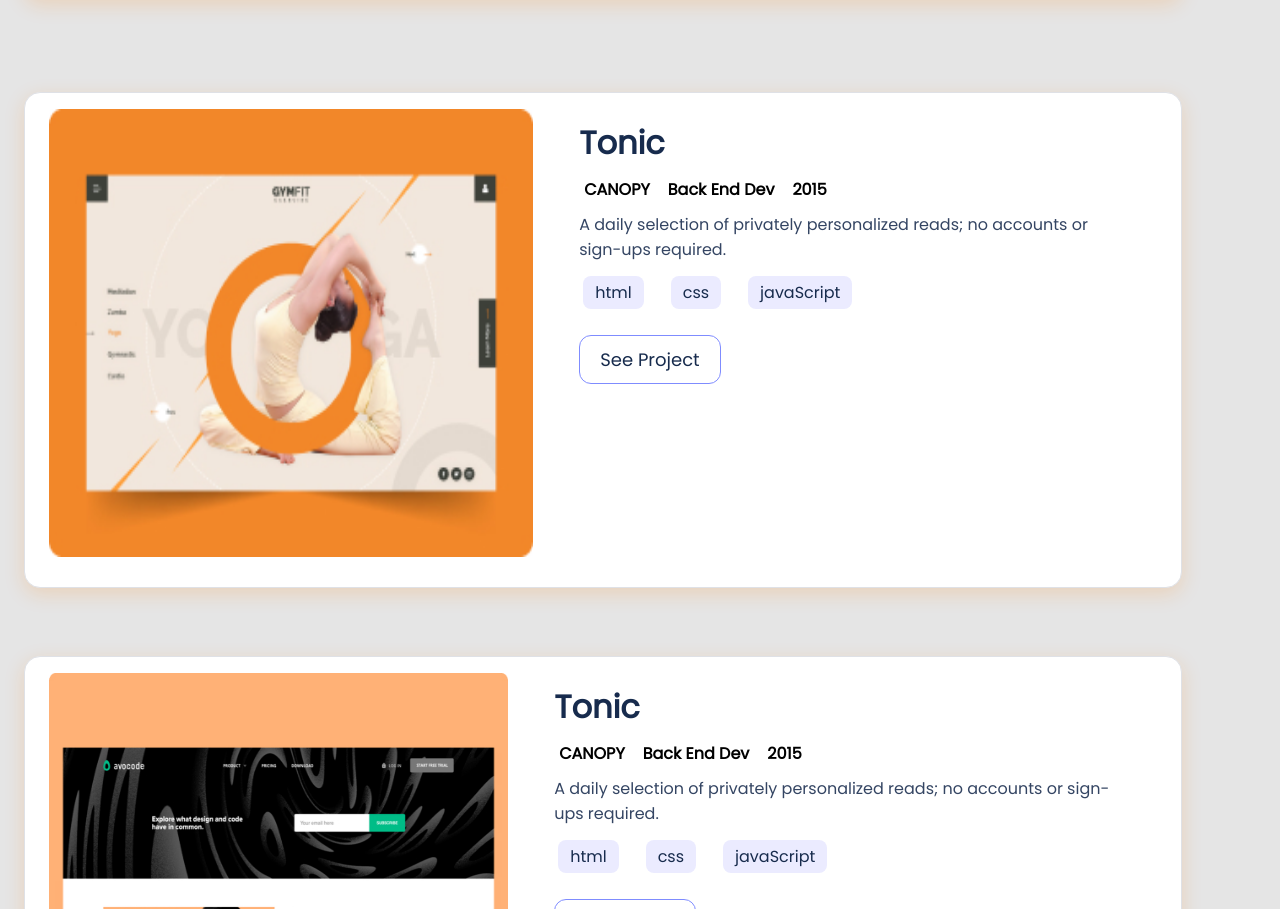
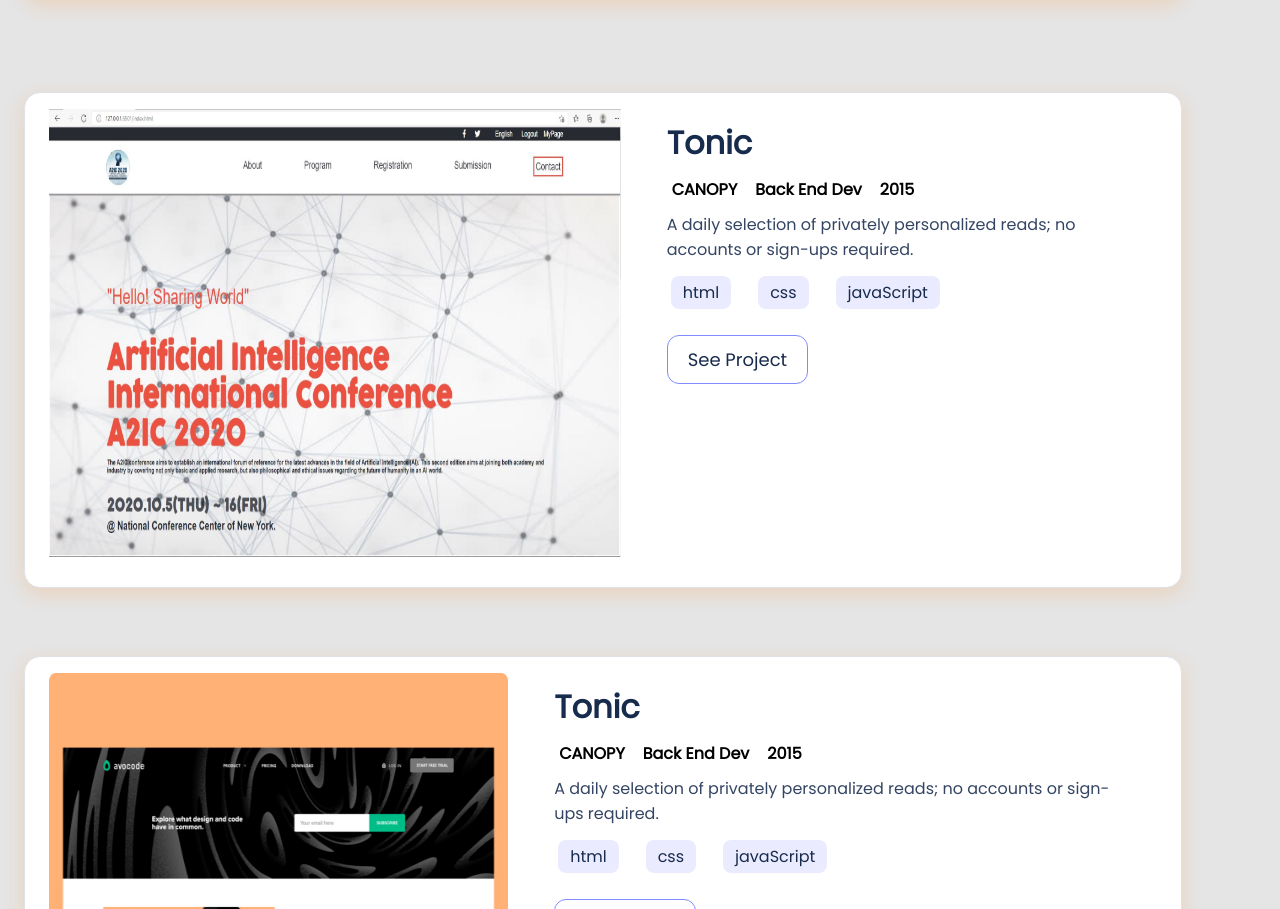
Before and after one commit to Kossi-stack/Mobile_Version_Skeleton, a plain HTML site: page index.html in a window 1280 px wide. Shown: the part 1690-2599 px from the top of the page. Drawn offline with Linux system fonts and the light colour scheme.

Commit message:
Add my first capstone project to my portfolio

```diff
--- a/index.html
+++ b/index.html
@@ -166,7 +166,7 @@
             <div class="facebook-360">
               <div class="tonic">
                 <img
-                  src="assets/SnapshootPortfolio.jpg"
+                  src="./assets/demo-desktop.JPG"
                   class="img"
                   alt="facebook "
                 />
```
Also changed, not shown: assets/demo-desktop.JPG (added).
